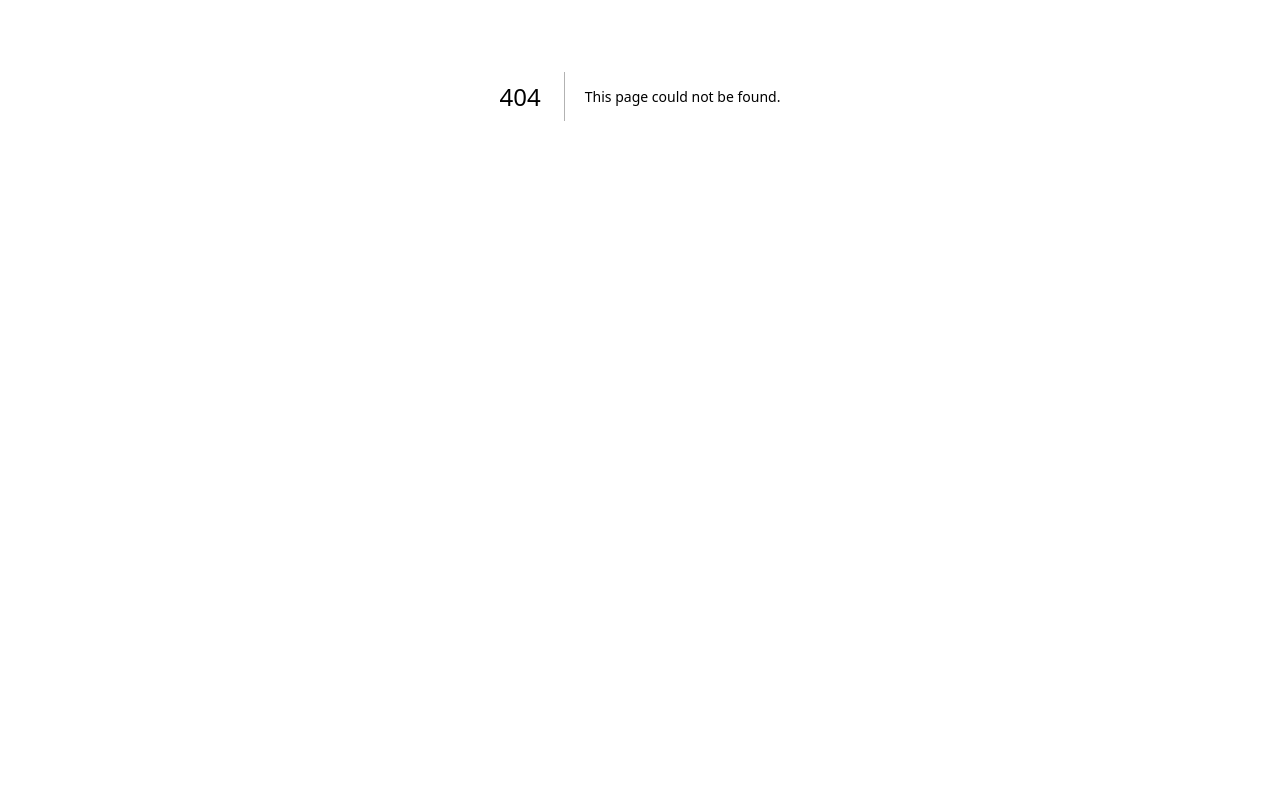
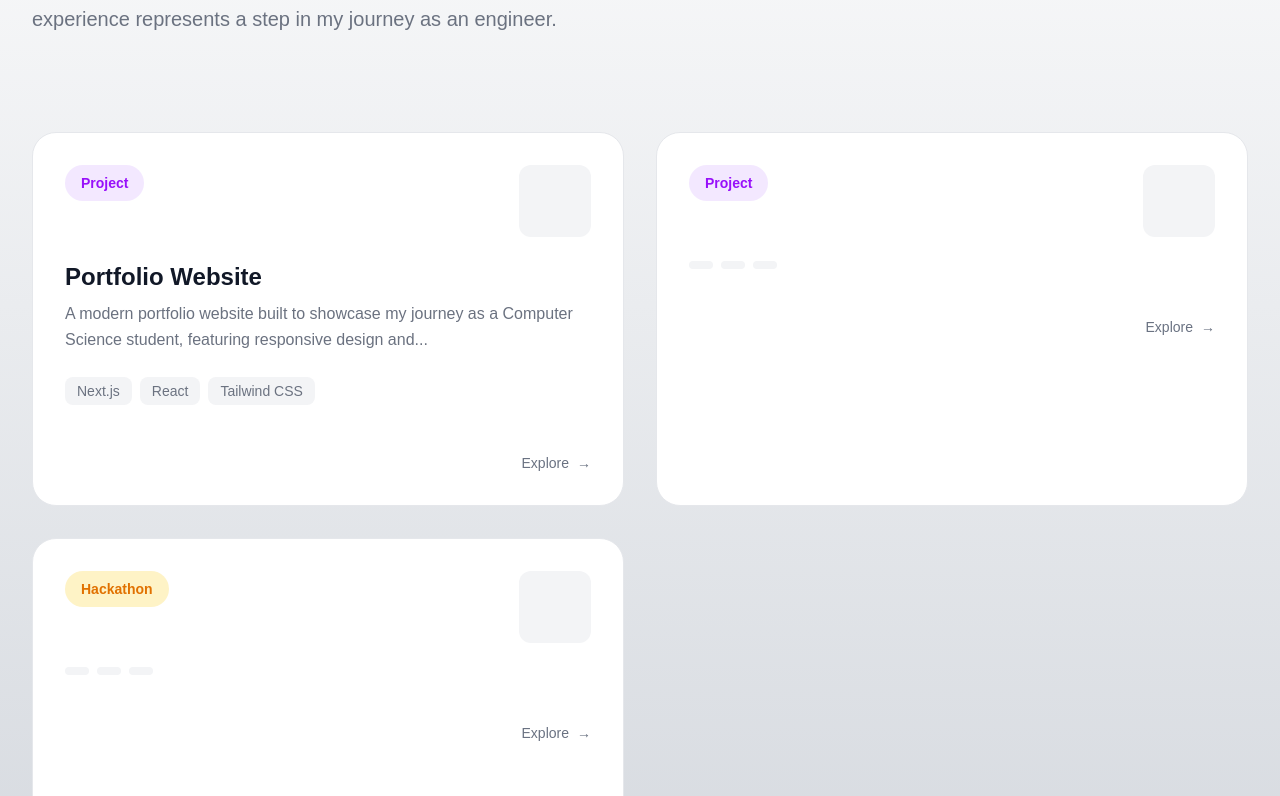
Before and after one commit to gourav-godara/developer-journey-portfolio, a Next.js app: page /featured-work in a window 1280 px wide. Before the commit this address had no page. Shown: the part 304-1100 px from the top of the page. Before the commit the page ends 800 px from the top, so only its background shows below. Built offline with nearby package versions, Linux system fonts and the light colour scheme.

Commit message:
add two new page for featured work and protfolio website

```diff
--- /dev/null
+++ b/src/app/featured-work/page.jsx
@@ -0,0 +1,176 @@
+import Link from "next/link";
+import Navbar from "@/components/Navbar";
+
+export default function FeaturedWorkPage() {
+  return (
+    <main className="min-h-screen bg-linear-to-b from-white to-gray-300 text-white">
+
+      <Navbar />
+
+      <section className="max-w-7xl mx-auto px-8 py-24">
+
+        <h1 className="text-5xl md:text-7xl font-black leading-[0.9] tracking-tight text-[#111827]">
+          Featured Work
+        </h1>
+
+        <p className="mt-8 text-lg md:text-xl text-[#6B7280] max-w-2xl leading-relaxed">
+          From software projects to hackathons and
+          competitive programming, each experience
+          represents a step in my journey as an engineer.
+        </p>
+
+      </section>
+
+      <section className="max-w-7xl mx-auto px-8 pb-28">
+
+        <div className="grid md:grid-cols-2 gap-8">
+
+          {/* Card 1 */}
+          <Link href="/featured-work/portfolio-website">
+            <div className="group bg-white p-8 rounded-3xl border border-gray-200 min-h-80 hover:-translate-y-2 hover:shadow-xl hover:border-purple-300 transition-all duration-300 cursor-pointer">
+
+              <div className="flex justify-between items-start mb-6">
+
+                <div className="inline-flex px-4 py-2 rounded-full bg-purple-100 text-purple-600 font-semibold text-sm">
+                  Project
+                </div>
+
+                <div className="size-18 rounded-xl bg-gray-100"></div>
+
+              </div>
+
+              <h3 className="text-2xl font-bold text-[#111827] mb-2 transition-all duration-300 group-hover:translate-x-1">
+                Portfolio Website
+              </h3>
+
+              <p className="text-[#6B7280] leading-relaxed mb-6">
+                A modern portfolio website built to showcase my journey as a Computer Science student, featuring responsive design and...
+              </p>
+
+              <div className="flex flex-wrap gap-2">
+
+                <span className="px-3 py-1 bg-gray-100 rounded-lg text-sm text-[#6B7280]">
+                  Next.js
+                </span>
+
+                <span className="px-3 py-1 bg-gray-100 rounded-lg text-sm text-[#6B7280]">
+                  React
+                </span>
+
+                <span className="px-3 py-1 bg-gray-100 rounded-lg text-sm text-[#6B7280]">
+                  Tailwind CSS
+                </span>
+
+              </div>
+
+              <div className="mt-auto flex justify-end pt-12">
+                <span className="inline-flex items-center gap-2 text-sm font-medium text-gray-500 transition-all duration-300 group-hover:text-black">
+                  Explore
+                  <span className="transition-transform duration-300 group-hover:translate-x-1">
+                    →
+                  </span>
+                </span>
+              </div>
+
+            </div>
+          </Link>
+
+          {/* Card 2 */}
+          <div className="group bg-white p-8 rounded-3xl border border-gray-200 min-h-80 hover:-translate-y-2 hover:shadow-xl hover:border-purple-300 transition-all duration-300 cursor-pointer">
+
+            <div className="flex justify-between items-start mb-6">
+
+              <div className="inline-flex px-4 py-2 rounded-full bg-purple-100 text-purple-600 font-semibold text-sm">
+                Project
+              </div>
+
+              <div className="size-18 rounded-xl bg-gray-100"></div>
+
+            </div>
+
+            <h3 className="text-2xl font-bold text-[#111827] mb-2 transition-all duration-300 group-hover:translate-x-1">
+
+            </h3>
+
+            <p className="text-[#6B7280] leading-relaxed mb-6">
+
+            </p>
+
+            <div className="flex flex-wrap gap-2">
+
+              <span className="px-3 py-1 bg-gray-100 rounded-lg text-sm text-[#6B7280]">
+
+              </span>
+
+              <span className="px-3 py-1 bg-gray-100 rounded-lg text-sm text-[#6B7280]">
+
+              </span>
+
+              <span className="px-3 py-1 bg-gray-100 rounded-lg text-sm text-[#6B7280]">
+
+              </span>
+
+            </div>
+
+            <div className="mt-auto flex justify-end pt-12">
+              <span className="inline-flex items-center gap-2 text-sm font-medium text-gray-500 transition-all duration-300 group-hover:text-black">
+                Explore
+                <span className="transition-transform duration-300 group-hover:translate-x-1">
+                  →
+                </span>
+              </span>
+            </div>
+          </div>
+
+          {/* Card 3 */}
+          <div className="group bg-white p-8 rounded-3xl border border-gray-200 min-h-100 hover:-translate-y-2 hover:shadow-xl hover:border-amber-300 transition-all duration-300 cursor-pointer">
+
+            <div className="flex justify-between items-start mb-6">
+
+              <div className="inline-flex px-4 py-2 rounded-full bg-amber-100 text-amber-600 font-semibold text-sm">
+                Hackathon
+              </div>
+
+              <div className="size-18 rounded-xl bg-gray-100"></div>
+            </div>
+
+            <h3 className="text-2xl font-bold text-[#111827] mb-2 transition-all duration-300 group-hover:translate-x-1">
+
+            </h3>
+
+            <p className="text-[#6B7280] leading-relaxed mb-6">
+
+            </p>
+
+            <div className="flex flex-wrap gap-2">
+
+              <span className="px-3 py-1 bg-gray-100 rounded-lg text-sm text-[#6B7280]">
+
+              </span>
+
+              <span className="px-3 py-1 bg-gray-100 rounded-lg text-sm text-[#6B7280]">
+
+              </span>
+
+              <span className="px-3 py-1 bg-gray-100 rounded-lg text-sm text-[#6B7280]">
+
+              </span>
+
+            </div>
+
+            <div className="mt-auto flex justify-end pt-12">
+              <span className="inline-flex items-center gap-2 text-sm font-medium text-gray-500 transition-all duration-300 group-hover:text-black">
+                Explore
+                <span className="transition-transform duration-300 group-hover:translate-x-1">
+                  →
+                </span>
+              </span>
+            </div>
+          </div>
+        </div>
+
+      </section>
+
+    </main>
+  );
+}
--- /dev/null
+++ b/src/app/featured-work/portfolio-website/page.jsx
@@ -0,0 +1,13 @@
+export default function PortfolioWebsitePage() {
+  return (
+    <section className="min-h-screen bg-linear-to-b from-white to-gray-300 text-white">
+        <div className="flex items-center justify-between mb-20">
+
+                <h2 className="text-3xl md:text-5xl text-[#111827] font-extrabold leading-tight">
+                    Portfolio Website
+                </h2>
+
+            </div>
+    </section>
+  );
+}
--- a/src/components/FeaturedWork.jsx
+++ b/src/components/FeaturedWork.jsx
@@ -1,3 +1,5 @@
+import Link from "next/link";
+
 export default function FeaturedWork() {
     return (
         <section className="max-w-7xl mx-auto px-8 py-28">
@@ -8,17 +10,19 @@ export default function FeaturedWork() {
                     Featured Work
                 </h2>
 
-                <button className=" md:flex items-center gap-2 text-[#6B7280] hover:text-[#111827] transition">
+                <Link href="/featured-work" className="md:flex items-center gap-2 text-[#6B7280] hover:text-[#111827] transition">
                     View all
                     <span>→</span>
-                </button>
+                </Link>
 
             </div>
 
             <div className="grid grid-cols-1 md:grid-cols-3 gap-8">
+
+                <Link href="/featured-work/portfolio-website">
                     <div className="group bg-white p-8 rounded-3xl border border-gray-200 min-h-80 hover:-translate-y-2 hover:shadow-xl hover:border-purple-200 transition-all duration-300 cursor-pointer">
 
-                    <div className="flex justify-between items-start mb-2">
+                        <div className="flex justify-between items-start mb-6">
 
                             <div className="inline-flex px-4 py-2 rounded-full bg-purple-100 text-purple-600 font-semibold text-sm">
                                 Project
@@ -47,12 +51,12 @@ export default function FeaturedWork() {
                             </span>
 
                             <span className="px-3 py-1 bg-gray-100 rounded-lg text-sm text-[#6B7280]">
-                            Tailwind
+                                Tailwind CSS
                             </span>
 
                         </div>
 
-                    <div className="mt-auto flex justify-end pt-15">
+                        <div className="mt-auto flex justify-end pt-12">
                             <span className="inline-flex items-center gap-2 text-sm font-medium text-gray-500 transition-all duration-300 group-hover:text-black">
                                 Explore
                                 <span className="transition-transform duration-300 group-hover:translate-x-1">
@@ -62,10 +66,12 @@ export default function FeaturedWork() {
                         </div>
 
                     </div>
+                </Link>
+
 
                 <div className="group bg-white p-8 rounded-3xl border border-gray-200 min-h-80 hover:-translate-y-2 hover:shadow-xl hover:border-purple-200 transition-all duration-300 cursor-pointer">
 
-                    <div className="flex justify-between items-start mb-2">
+                    <div className="flex justify-between items-start mb-6">
 
                         <div className="inline-flex px-4 py-2 rounded-full bg-purple-100 text-purple-600 font-semibold text-sm">
                             Project
@@ -99,7 +105,7 @@ export default function FeaturedWork() {
 
                     </div>
 
-                    <div className="mt-auto flex justify-end pt-15">
+                    <div className="mt-auto flex justify-end pt-12">
                         <span className="inline-flex items-center gap-2 text-sm font-medium text-gray-500 transition-all duration-300 group-hover:text-black">
                             Explore
                             <span className="transition-transform duration-300 group-hover:translate-x-1">
@@ -111,7 +117,7 @@ export default function FeaturedWork() {
 
                 <div className="group bg-white p-8 rounded-3xl border border-gray-200 min-h-100 hover:-translate-y-2 hover:shadow-xl hover:border-amber-200 transition-all duration-300 cursor-pointer">
 
-                    <div className="flex justify-between items-start mb-2">
+                    <div className="flex justify-between items-start mb-6">
 
                         <div className="inline-flex px-4 py-2 rounded-full bg-amber-100 text-amber-600 font-semibold text-sm">
                             Hackathon
@@ -144,7 +150,7 @@ export default function FeaturedWork() {
 
                     </div>
 
-                    <div className="mt-auto flex justify-end pt-15">
+                    <div className="mt-auto flex justify-end pt-12">
                         <span className="inline-flex items-center gap-2 text-sm font-medium text-gray-500 transition-all duration-300 group-hover:text-black">
                             Explore
                             <span className="transition-transform duration-300 group-hover:translate-x-1">
--- /dev/null
+++ b/src/components/Playground.jsx
@@ -0,0 +1,57 @@
+export default function Playground() {
+  return (
+    <section className="p-10 space-y-10">
+
+      <h1 className="text-5xl font-bold text-black text-center">
+        Tailwind Playground
+      </h1>
+        <div className="grid md:grid-cols-2 gap-6">
+
+            <button className="flex items-center justify-center w-full rounded-2xl bg-blue-500 p-5 shadow-sm hover:bg-blue-400 transition min-h-[100px] text-white font-medium text-lg">
+                Experiment Button
+            </button>
+
+            <div className="flex items-center gap-x-4 w-full rounded-2xl bg-white p-5 shadow-sm border-2 border-gray-300 hover:bg-gray-100 transition min-h-[100px]">
+
+                <img
+                className="size-12 shrink-0 rounded-xl object-cover"
+                src="/download.jpeg"
+                />
+
+                <div>
+                <div className="text-xl font-medium text-black">
+                    WhatsApp
+                </div>
+
+                <p className="text-gray-500">
+                    You have a new message!
+                </p>
+                </div>
+
+            </div>
+
+        </div>
+
+      <button className="px-6 py-3 bg-blue-500 text-white rounded-xl hover:bg-blue-400 transition">
+        Experiment Button
+      </button>
+
+      <div className="mx-auto flex max-w-sm items-center gap-x-4 rounded-2xl bg-white p-5 shadow-sm border border-gray-300 hover:bg-gray-200 transition">
+
+        <img className="size-12 shrink-0 rounded-xl" src="/download.jpeg" />
+
+        <div>
+          <div className="text-xl font-medium text-black">
+            WhatsApp
+          </div>
+
+          <p className="text-gray-500">
+            You have a new message!
+          </p>
+        </div>
+
+      </div>
+
+    </section>
+  );
+}
```
Lines whose indentation alone changed are shown as unchanged.
